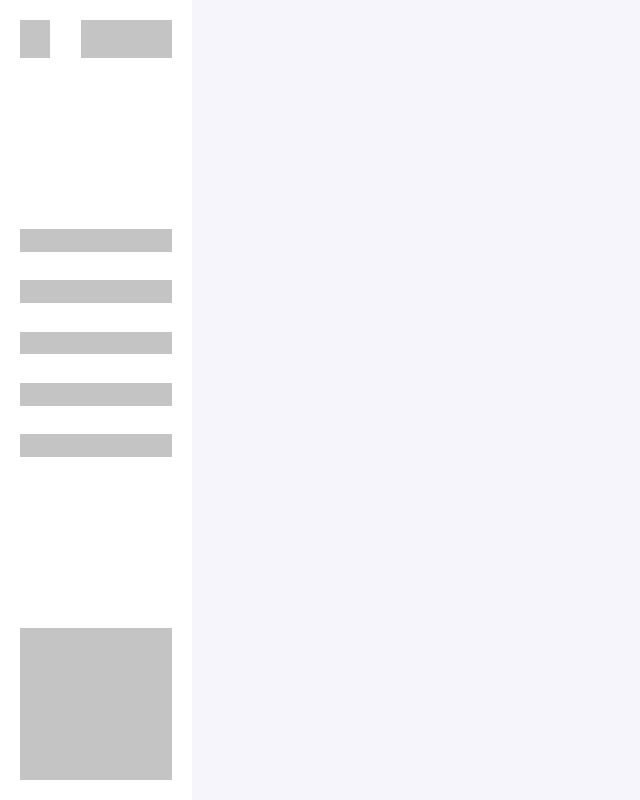
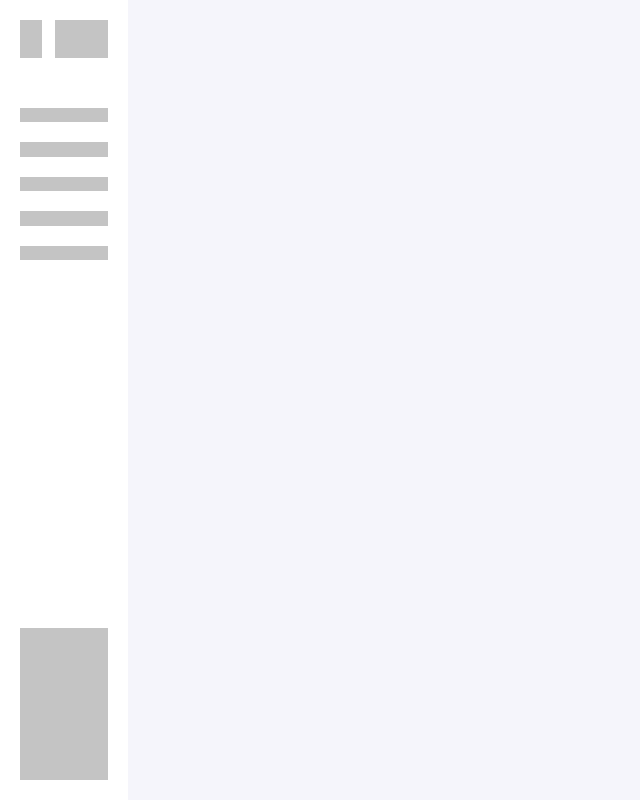
Before and after one commit to GAutuori94/Test-sbarramento, a plain HTML site: page Test sbarramento/Index.html in a window 1280 px wide. Shown: the whole page, without its empty margins (0-640 px from the left). Drawn offline with Linux system fonts and the light colour scheme.

Commit message:
Update: update1

```diff
--- a/Test sbarramento/Index.html
+++ b/Test sbarramento/Index.html
@@ -10,25 +10,25 @@
   <body>
     <nav>
       <div class="top-nav">
-        <span style="width: 20%; height: 100%;" ></span>
+        <div class="two-bars">
+        <span style="width: 25%; height: 100%;" ></span>
         <span style="width: 60%; height: 100%;" ></span>
+    </div>
+        <div class="five-bars">
+        <span style="width: 100%; height: 15%"></span>
+        <span style="width: 100%; height: 15%"></span>
+        <span style="width: 100%; height: 15%"></span>
+        <span style="width: 100%; height: 15%"></span>
+        <span style="width: 100%; height: 15%"></span>
+    </div>
       </div>
-      <div class="middle-nav">
-          <span style="width: 100%; height: 10%"></span>
-          <span style="width: 100%; height: 10%"></span>
-          <span style="width: 100%; height: 10%"></span>
-          <span style="width: 100%; height: 10%"></span>
-          <span style="width: 100%; height: 10%"></span>
-      </div>
+
 
           <span style="width: 100%; height: 20%;"></span>
 
     </nav>
     <main>
-        <div class="top-main">
-            <span style="width: 60%; height: 100%"></span>
-            <span style="width: 20%; height: 100%"></span>
-        </div>
+
     </main>
     <aside></aside>
   </body>
--- a/Test sbarramento/style.css
+++ b/Test sbarramento/style.css
@@ -8,7 +8,7 @@
 
 nav {
     height: 100vh;
-    width: 15%;
+    width: 10%;
     background-color: var(--side-bg);
     padding: 20px;
     display: flex;
@@ -18,9 +18,7 @@ nav {
 
 main {
  height: 100%;
- width: 65%;
- display: flex;
- flex-direction: column;
+ width: 70%;
 }
 
 aside{
@@ -36,23 +34,27 @@ body {
 }
 
 .top-nav {
-    height: 5%;
+    height: 50%;
     display: flex;
-    justify-content: space-between;
+    flex-direction: column;
+    justify-content: flex-start;
+    gap: 50px;
 }
 
 span {
     background-color: var(--box-bg);
 }
 
-.middle-nav {
-    height: 30%;
+.two-bars {
+    height: 10%;
+    display: flex;
+    justify-content: space-between;
+}
+
+.five-bars {
+    height: 40%;
     display: flex;
     flex-direction: column;
     justify-content: space-between;
+    gap: 20px;
 }
-
-.top-main {
-    height: 10%;
-    display: flex;
-}
```
